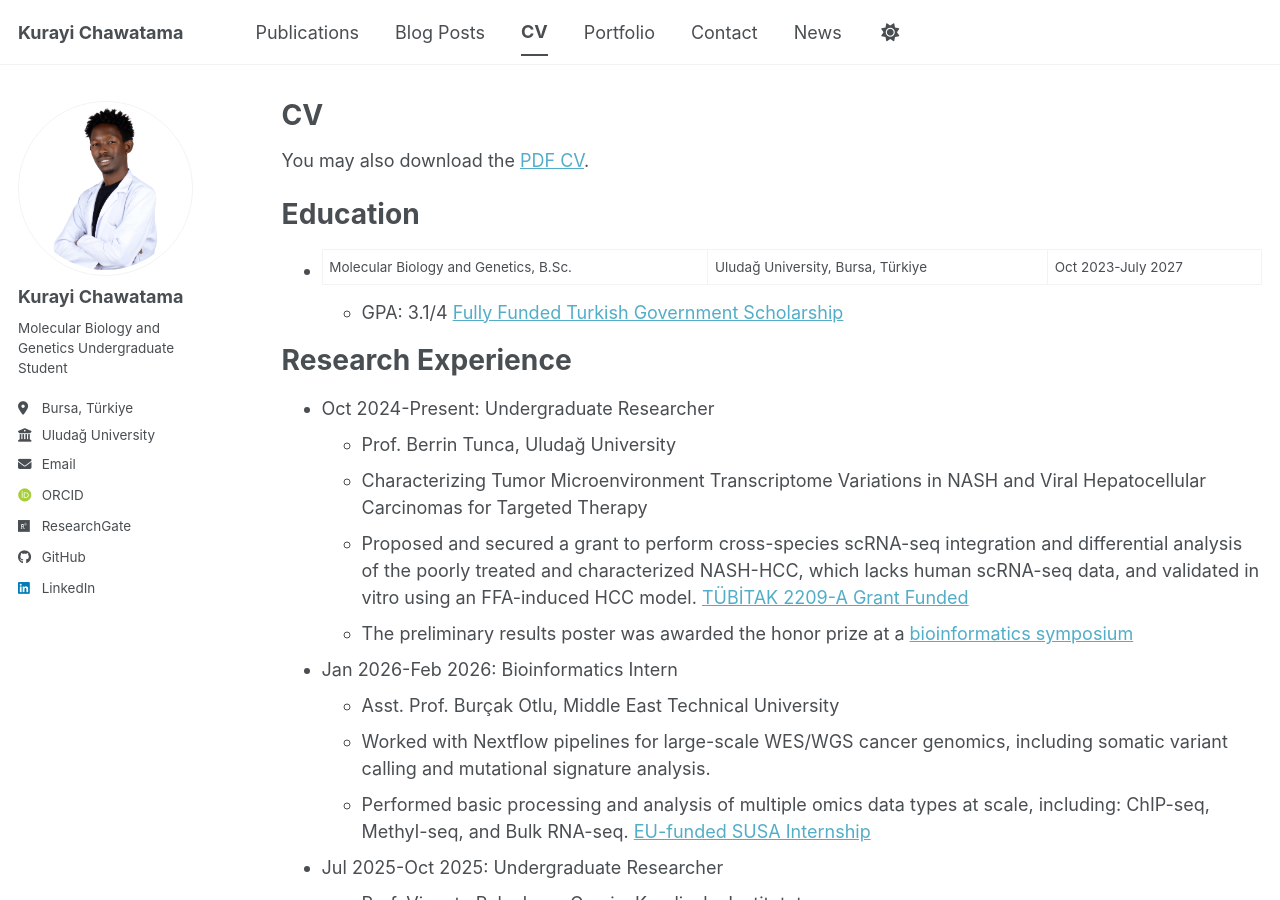
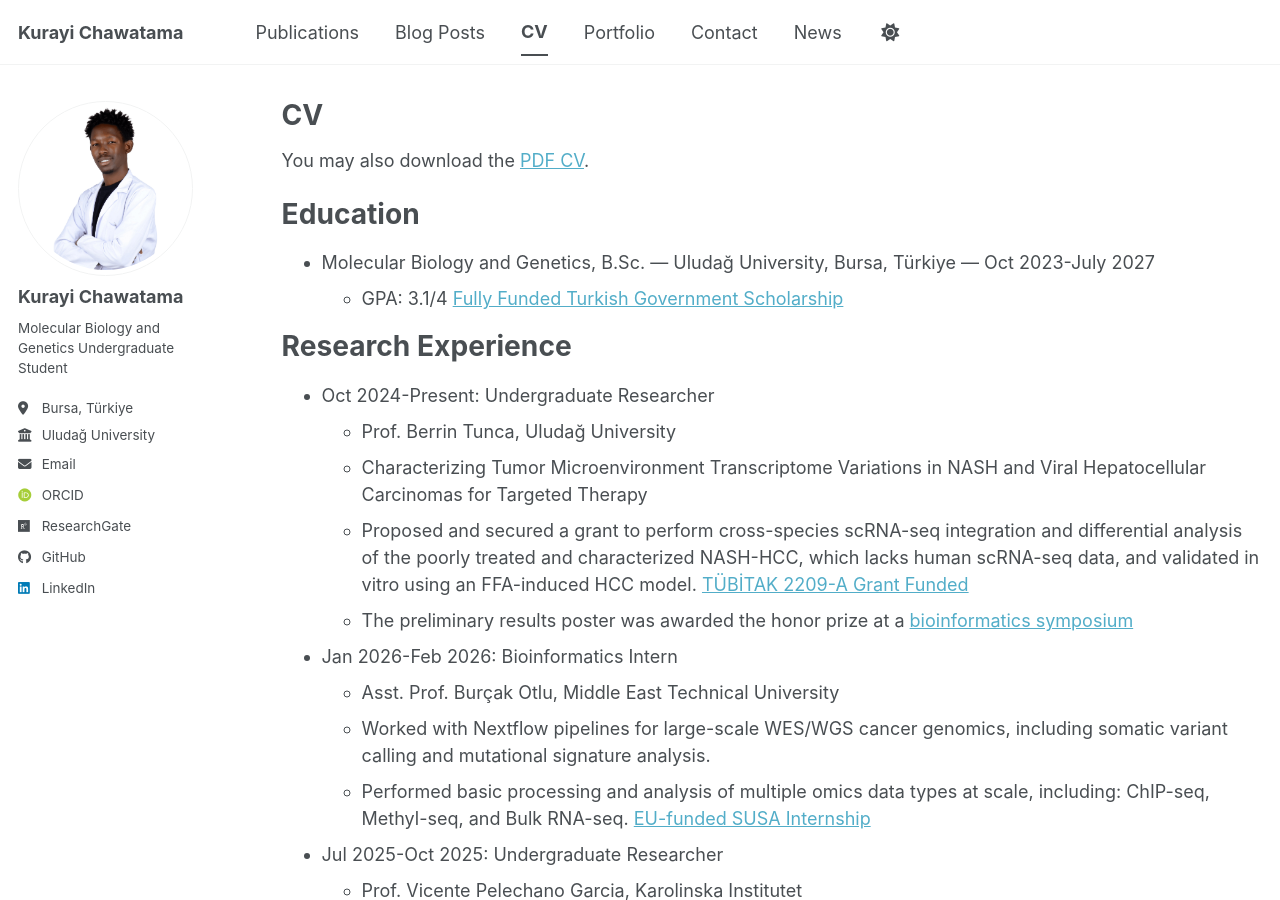
Before and after one commit to KurayiChawatama/kurayi-chawatama.github.io, a Jekyll site: the page built from _pages/cv.md, in a window 1280 px wide and 900 px high. Built offline with Jekyll 4.4.1, drawn with Linux system fonts in a browser that asks for light colours; some web fonts are replaced; a script bundle is joined from its source files by our own code; library files that are not in the unit come from our copies.

Commit message:
Fix formatting in Education section of CV

```diff
--- a/_pages/cv.md
+++ b/_pages/cv.md
@@ -13,7 +13,7 @@ You may also download the [PDF CV](/files/cv.pdf).
 
 Education
 ======
-* Molecular Biology and Genetics, B.Sc. | Uludağ University, Bursa, Türkiye | Oct 2023-July 2027
+* Molecular Biology and Genetics, B.Sc. — Uludağ University, Bursa, Türkiye — Oct 2023-July 2027
   * GPA: 3.1/4 [Fully Funded Turkish Government Scholarship](https://www.turkiyeburslari.gov.tr/)
 
 Research Experience
```
